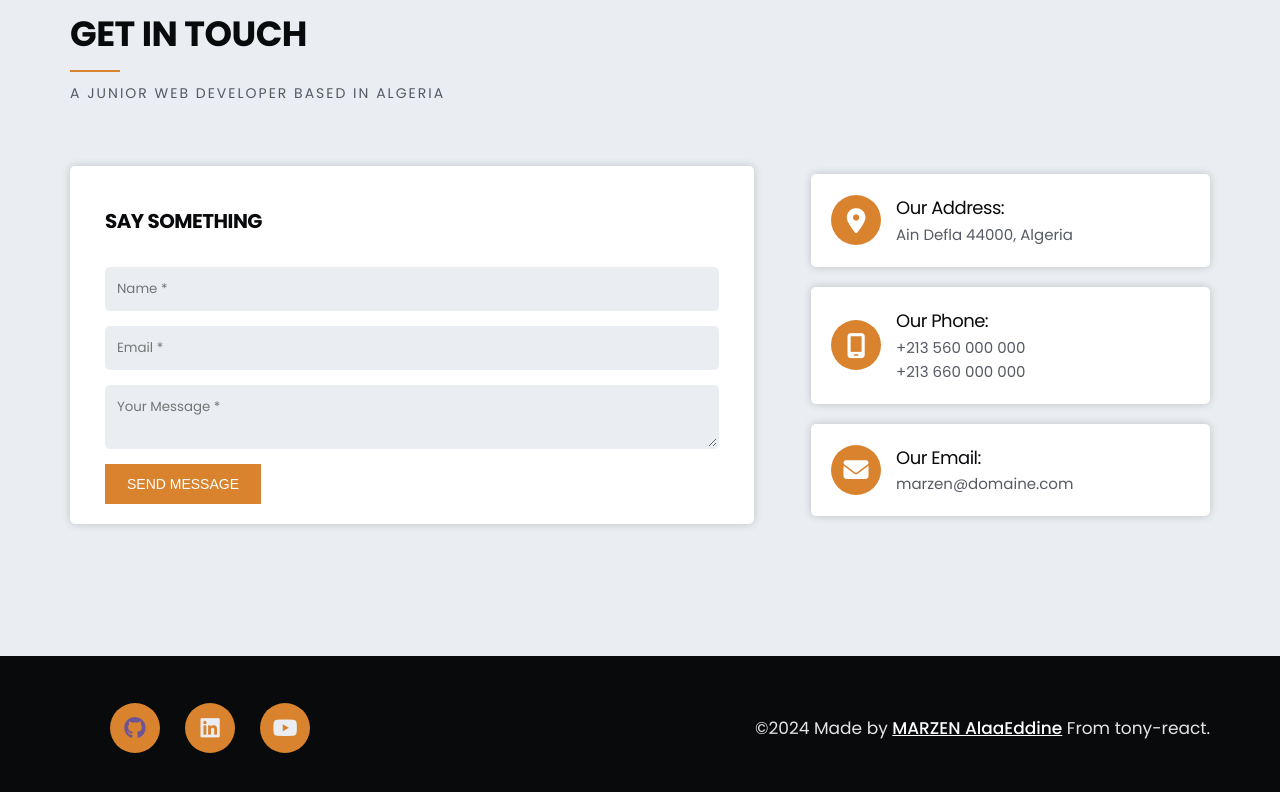
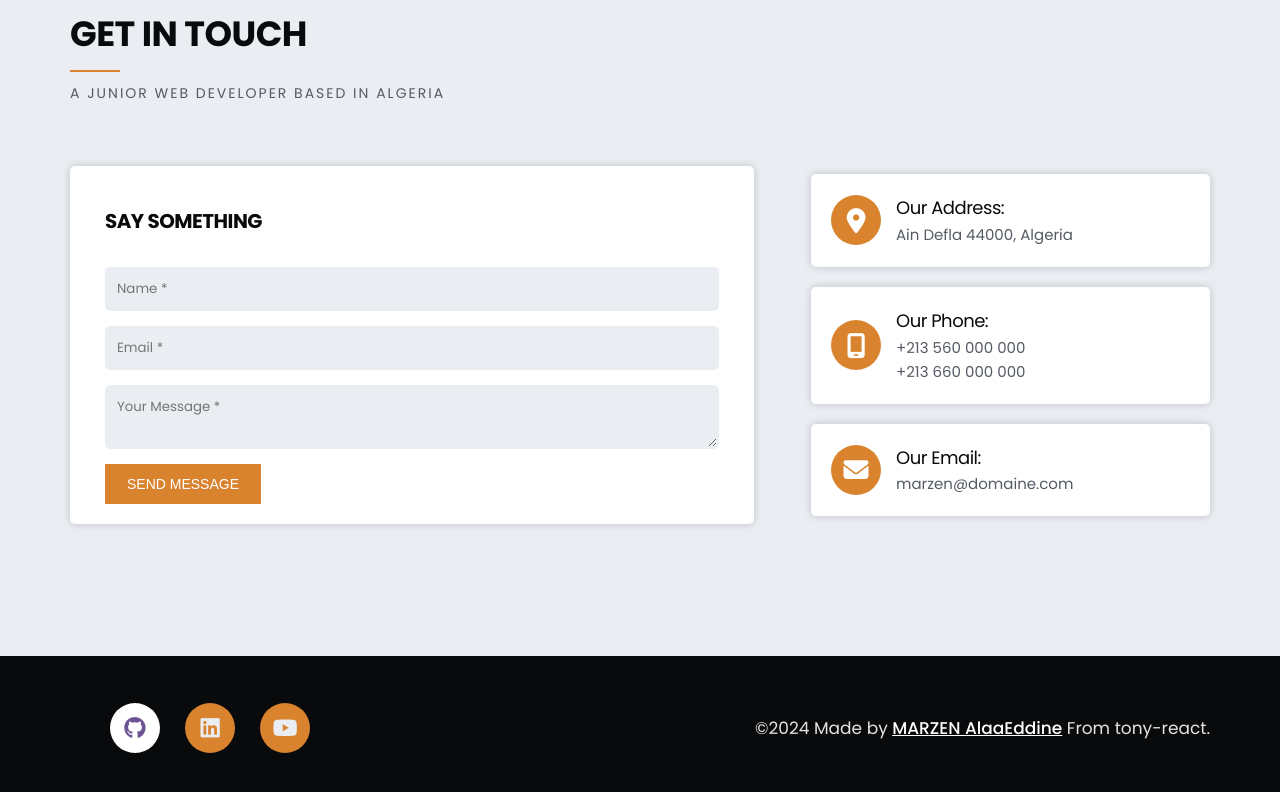
Before and after one commit to marzenalaa/portfolio-webpage, a plain HTML site: page index.html in a window 1280 px wide. In both pictures the pointer is over the icon 135 px from the left and 6383 px from the top of the page. Shown: the part 5655-6447 px from the top of the page. Drawn offline with Linux system fonts and the light colour scheme.

Commit message:
Update style.css

```diff
--- a/css/style.css
+++ b/css/style.css
@@ -200,6 +200,7 @@ h6 {
   background-color: var(--base-color);
   cursor: pointer;
   display: none;
+  border: none;
   border-radius: var(--border-rad);
 }
 @media (max-width: 992px) {
@@ -714,6 +715,10 @@ footer .copyright p {
 footer .social li {
   margin-right: 10px;
 }
+footer .social li i:hover {
+  background-color: var(--white);
+  transition: var(--main-transition);
+}
 footer .social li a {
   color: var(--bg-color-alt);
   transition: var(--main-transition);
```
